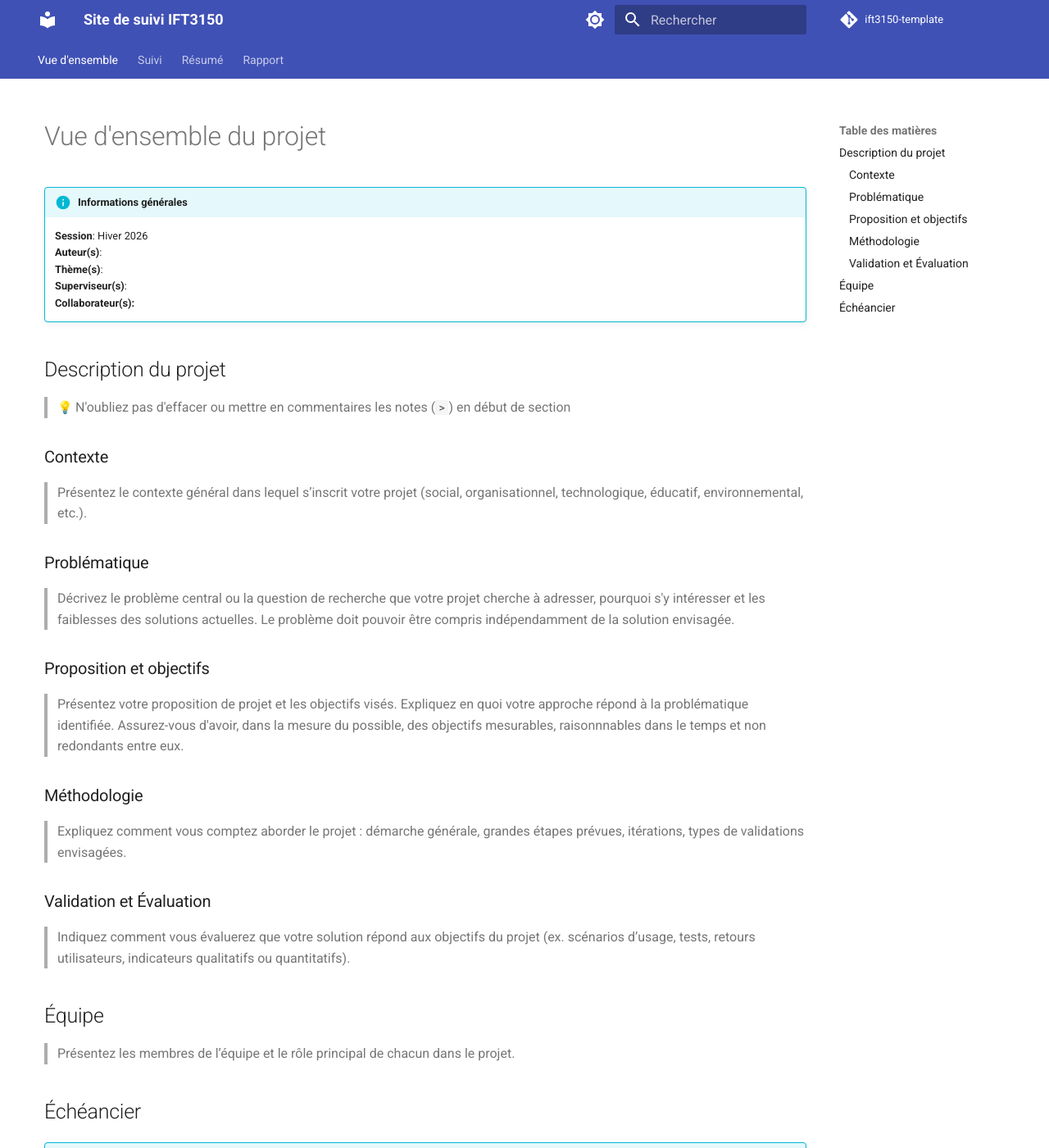
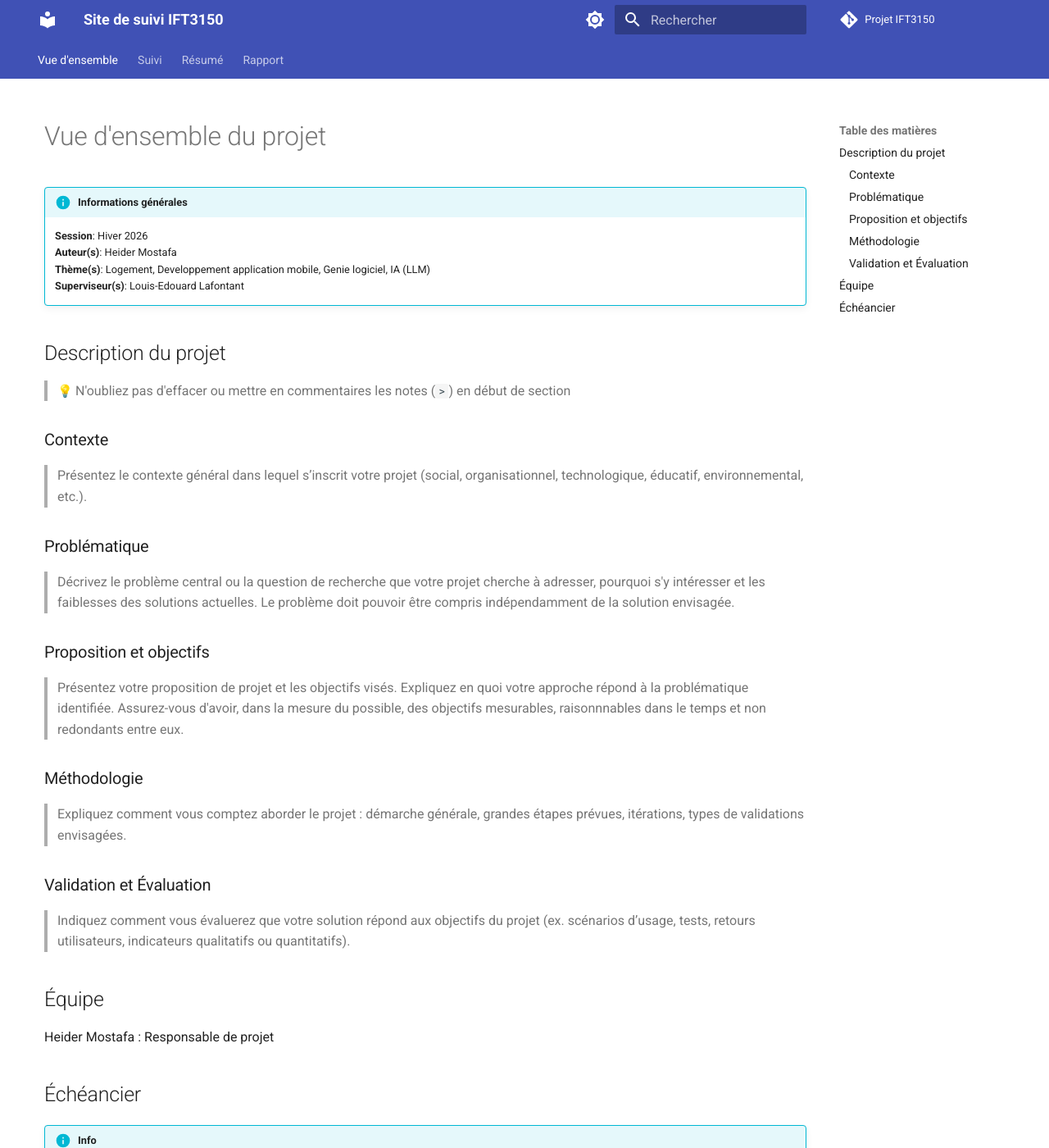
Before and after one commit to heider-mostafa/projet-3150, an MkDocs documentation site: the page built from docs/index.md, in a window 1280 px wide and 1400 px high. Shown: the whole window at 82% size. Built offline with MkDocs 1.6.1 and Material for MkDocs 9.7.7, drawn with Linux system fonts in a browser that asks for light colours; emoji names are drawn with the system emoji font; comment, search, counter and statistics services are not loaded.

Commit message:
init projet

```diff
--- a/docs/index.md
+++ b/docs/index.md
@@ -14,10 +14,9 @@ title: Vue d'ensemble du projet
 
 !!! info "Informations générales"
     **Session**: Hiver 2026
-    **Auteur(s)**: <!-- Nom de chaque membre (matricule)  -->
-    **Thème(s)**: <!-- Thèmes principaux abordés dans le projet  -->
-    **Superviseur(s)**: <!-- Nom du superviseur (affiliation)  -->
-    **Collaborateur(s):** <!-- Nom de(s) collaborateur(s) et partenaire(s)` -->
+    **Auteur(s)**: Heider Mostafa
+    **Thème(s)**: Logement, Developpement application mobile, Genie logiciel, IA (LLM)
+    **Superviseur(s)**: Louis-Edouard Lafontant
 
 ## Description du projet
 
@@ -48,7 +47,7 @@ title: Vue d'ensemble du projet
 
 ## Équipe
 
-> Présentez les membres de l’équipe et le rôle principal de chacun dans le projet.
+Heider Mostafa : Responsable de projet
 
 ## Échéancier
 
--- a/mkdocs.yml
+++ b/mkdocs.yml
@@ -37,8 +37,8 @@ theme:
 
 copyright: "&copy; 2026 <b>DIRO</b> &ndash; Template de site pour le cours IFT3150 <br>Département d'informatique et de recherche opérationnelle <br>Université de Montréal"
 
-repo_name: ift3150-template
-repo_url: https://github.com/ift3150-template/ift3150-template.github.io
+repo_name: Projet IFT3150
+repo_url: https://github.com/heider-mostafa/projet-3150
 # edit_uri: edit/main/docs/
 
 # extra:
```
